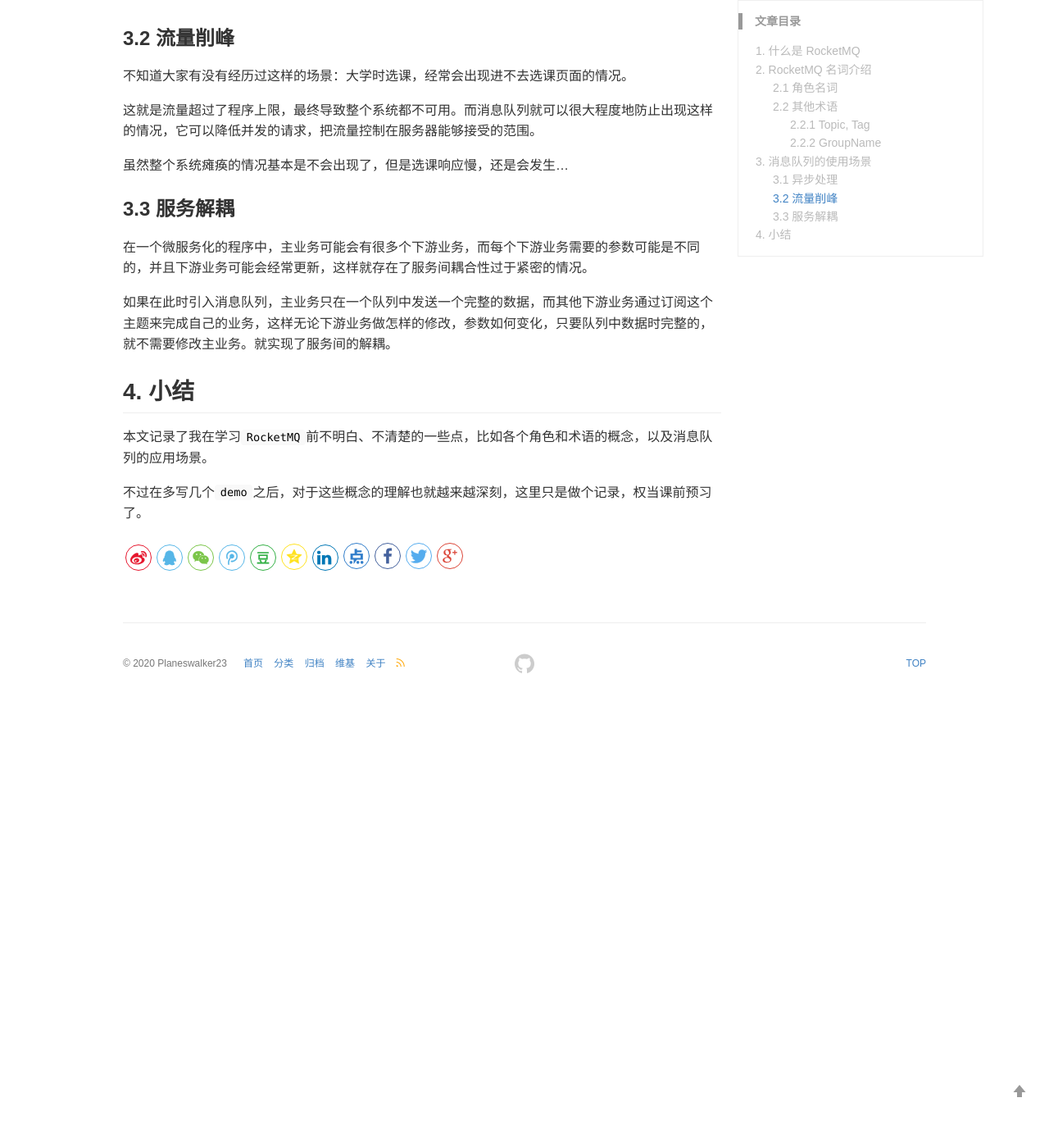
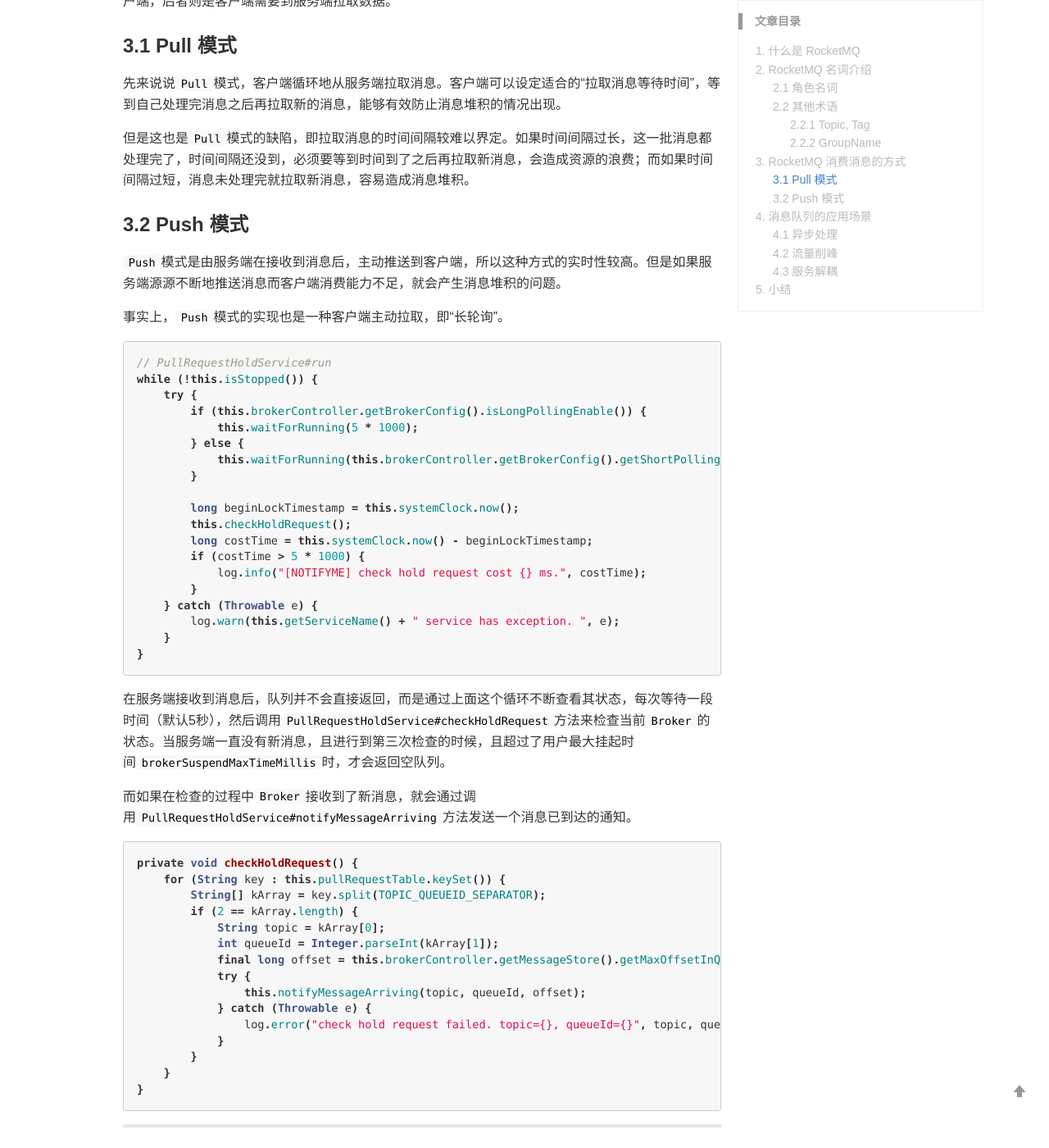
Before and after one commit to Planeswalker23/Planeswalker23.github.io, a Jekyll site: the page built from _posts/MQ/2020-05-30-rocket-mq-introduce.md, in a window 1280 px wide and 1400 px high, scrolled down 2808 px. Shown: the whole window at 82% size. Built offline with Jekyll 4.4.1, drawn with Linux system fonts in a browser that asks for light colours; comment, search, counter and statistics services are not loaded; before the commit the page ends 3666 px from its top, so only the background shows below that; some of the changed text lies outside the part shown.

Commit message:
[done]rocketmq.0

````diff
--- a/_data/social.yml
+++ b/_data/social.yml
@@ -3,6 +3,6 @@
   url: https://github.com/Planeswalker23
 - sitename: Email
   name: fanyidongdong@gmail.com
-- sitename: SegmentFault
+- sitename: 掘金
   name: Planeswalker23
-  url: https://segmentfault.com/u/planeswalker23
+  url: https://juejin.im/user/5d55eeb16fb9a06af92b9d7c
--- a/_posts/MQ/2020-05-30-rocket-mq-introduce.md
+++ b/_posts/MQ/2020-05-30-rocket-mq-introduce.md
@@ -1,6 +1,6 @@
 ---
 layout: post
-title: RocketMQ 0.预备知识
+title: RocketMQ 0.名词术语、消费模式、应用场景
 categories: [MQ]
 description: RocketMQ 0.预备知识
 keywords: MQ, RocketMQ, 消息队列
@@ -60,24 +60,85 @@ DefaultMQPushConsumer consumer = new DefaultMQPushConsumer("please_rename_unique
 
 在同一个`GroupName`中的消费者会消费该组中生产者发送的消息。
 
-## 3. 消息队列的使用场景
-下面再来说说消息队列`MQ(Message Queue)`的主要使用场景。
-### 3.1 异步处理
+## 3. RocketMQ 消费消息的方式
+在`Demo`程序中创建消费者时，官方给出的是使用`DefaultMQPushConsumer`这个类来获取消息，其实在`RocketMQ`中还有一个用于获取消息的类——`DefaultLitePullConsumer`。
+> 从`RocketMQ 4.6.0`版本开始`DefaultMQPullConsumer`类已被标注为弃用，使用`DefaultLitePullConsumer`类替代其用于主动拉取消息的场景。
+
+可以很容易看出，这两者一个用于`Push`场景，一个用于`Pull`场景。前者是服务端主动推送消息给客户端，后者则是客户端需要到服务端拉取数据。
+
+### 3.1 Pull 模式
+先来说说`Pull`模式，客户端循环地从服务端拉取消息。客户端可以设定适合的“拉取消息等待时间”，等到自己处理完消息之后再拉取新的消息，能够有效防止消息堆积的情况出现。
+
+但是这也是`Pull`模式的缺陷，即拉取消息的时间间隔较难以界定。如果时间间隔过长，这一批消息都处理完了，时间间隔还没到，必须要等到时间到了之后再拉取新消息，会造成资源的浪费；而如果时间间隔过短，消息未处理完就拉取新消息，容易造成消息堆积。
+
+### 3.2 Push 模式
+`Push`模式是由服务端在接收到消息后，主动推送到客户端，所以这种方式的实时性较高。但是如果服务端源源不断地推送消息而客户端消费能力不足，就会产生消息堆积的问题。
+
+事实上，`Push`模式的实现也是一种客户端主动拉取，即“长轮询”。
+```java
+// PullRequestHoldService#run
+while (!this.isStopped()) {
+    try {
+        if (this.brokerController.getBrokerConfig().isLongPollingEnable()) {
+            this.waitForRunning(5 * 1000);
+        } else {
+            this.waitForRunning(this.brokerController.getBrokerConfig().getShortPollingTimeMills());
+        }
+
+        long beginLockTimestamp = this.systemClock.now();
+        this.checkHoldRequest();
+        long costTime = this.systemClock.now() - beginLockTimestamp;
+        if (costTime > 5 * 1000) {
+            log.info("[NOTIFYME] check hold request cost {} ms.", costTime);
+        }
+    } catch (Throwable e) {
+        log.warn(this.getServiceName() + " service has exception. ", e);
+    }
+}
+```
+
+在服务端接收到消息后，队列并不会直接返回，而是通过上面这个循环不断查看其状态，每次等待一段时间（默认5秒），然后调用`PullRequestHoldService#checkHoldRequest`方法来检查当前`Broker`的状态。当服务端一直没有新消息，且进行到第三次检查的时候，且超过了用户最大挂起时间`brokerSuspendMaxTimeMillis`时，才会返回空队列。
+
+而如果在检查的过程中`Broker`接收到了新消息，就会通过调用`PullRequestHoldService#notifyMessageArriving`方法发送一个消息已到达的通知。
+```java
+private void checkHoldRequest() {
+    for (String key : this.pullRequestTable.keySet()) {
+        String[] kArray = key.split(TOPIC_QUEUEID_SEPARATOR);
+        if (2 == kArray.length) {
+            String topic = kArray[0];
+            int queueId = Integer.parseInt(kArray[1]);
+            final long offset = this.brokerController.getMessageStore().getMaxOffsetInQueue(topic, queueId);
+            try {
+                this.notifyMessageArriving(topic, queueId, offset);
+            } catch (Throwable e) {
+                log.error("check hold request failed. topic={}, queueId={}", topic, queueId, e);
+            }
+        }
+    }
+}
+```
+
+
+----
+
+## 4. 消息队列的应用场景
+下面再来说说消息队列`MQ(Message Queue)`的主要应用场景。
+### 4.1 异步处理
 当一个流程十分臃肿，而其中决定性的节点比较少的时候，就可以考虑将非决定性的节点改为使用消息队列发送异步消息实现，这样可以提高整个流程的效率。除此之外，还能将优先的服务器资源用来处理更多的决定性节点业务。
 
-### 3.2 流量削峰
+### 4.2 流量削峰
 不知道大家有没有经历过这样的场景：大学时选课，经常会出现进不去选课页面的情况。
 
 这就是流量超过了程序上限，最终导致整个系统都不可用。而消息队列就可以很大程度地防止出现这样的情况，它可以降低并发的请求，把流量控制在服务器能够接受的范围。
 
 虽然整个系统瘫痪的情况基本是不会出现了，但是选课响应慢，还是会发生...
 
-### 3.3 服务解耦
+### 4.3 服务解耦
 在一个微服务化的程序中，主业务可能会有很多个下游业务，而每个下游业务需要的参数可能是不同的，并且下游业务可能会经常更新，这样就存在了服务间耦合性过于紧密的情况。
 
 如果在此时引入消息队列，主业务只在一个队列中发送一个完整的数据，而其他下游业务通过订阅这个主题来完成自己的业务，这样无论下游业务做怎样的修改，参数如何变化，只要队列中数据时完整的，就不需要修改主业务。就实现了服务间的解耦。
 
-## 4. 小结
-本文记录了我在学习`RocketMQ`前不明白、不清楚的一些点，比如各个角色和术语的概念，以及消息队列的应用场景。
+## 5. 小结
+本文记录了我在学习`RocketMQ`前不明白、不清楚的一些点，比如各个角色和术语的概念，消费消息的两种消费模式以及消息队列的应用场景。
 
 不过在多写几个`demo`之后，对于这些概念的理解也就越来越深刻，这里只是做个记录，权当课前预习了。
````
Also changed, not shown: _posts/MQ/2020-05-31-rocket-mq-transaction.md (+0 -2 lines).
